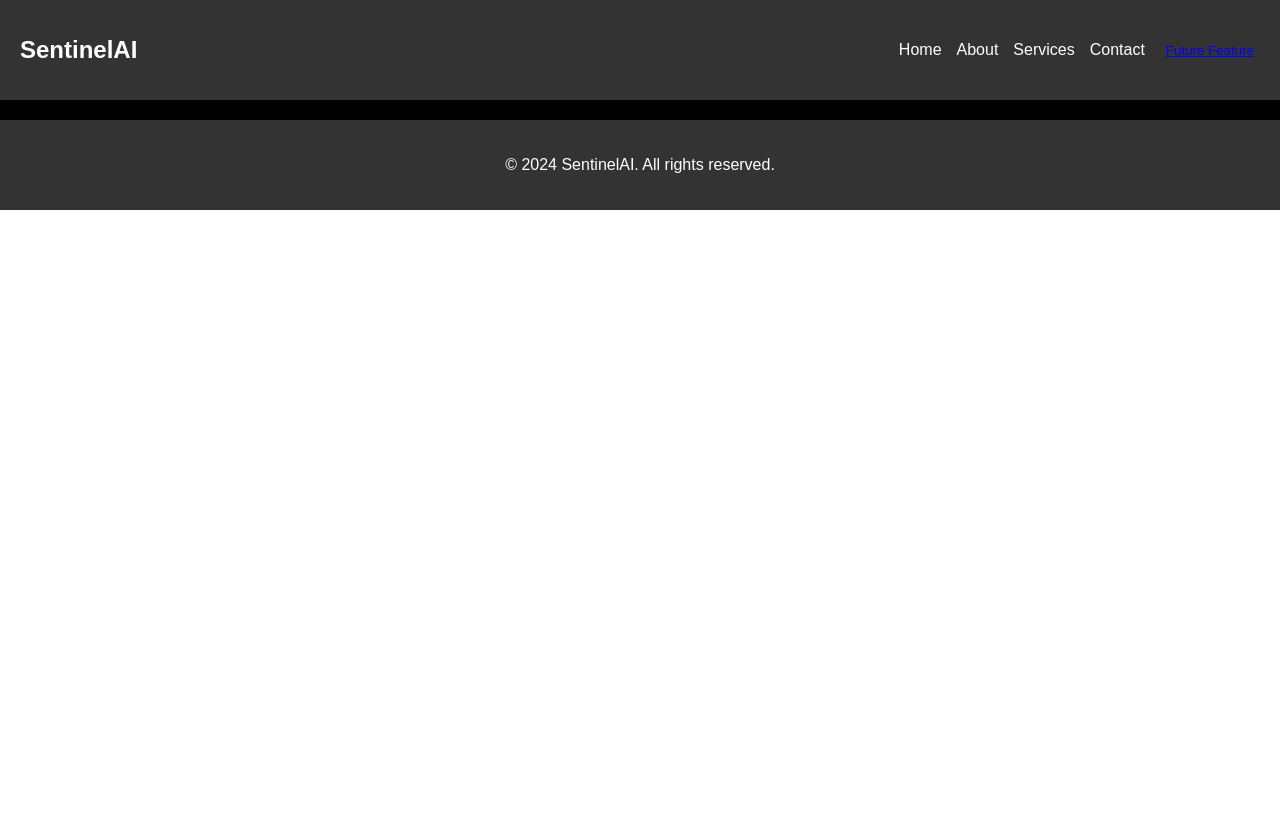
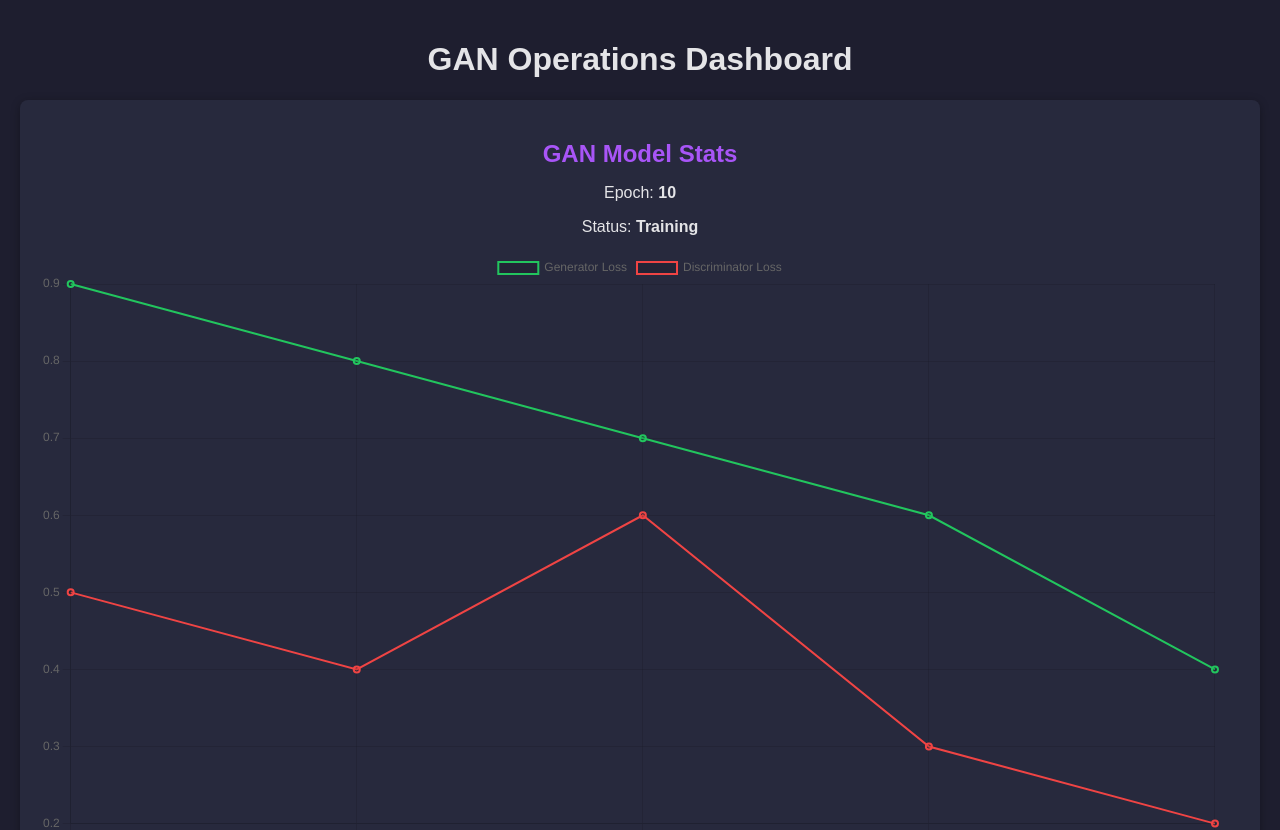
Before and after one commit to Itz-Shashwat/sentinelAI, a React (Create React App) app in the folder sentinelai/: page /gan-operations-dashboard in a window 1280 px wide. Shown: the top 830 px of the page. Before the commit the page ends 800 px from the top, so only its background shows below. Built offline with nearby package versions, Linux system fonts and the light colour scheme.

Commit message:
front end landing page work in progress

```diff
--- a/package.json
+++ b/package.json
@@ -1,5 +1,8 @@
 {
   "dependencies": {
+    "chart.js": "^4.4.7",
+    "react-chartjs-2": "^5.2.0",
+    "react-router-dom": "^7.1.1",
     "web-vitals": "^4.2.4"
   }
 }
--- a/sentinelai/package.json
+++ b/sentinelai/package.json
@@ -4,8 +4,9 @@
   "private": true,
   "dependencies": {
     "cra-template": "1.2.0",
-    "react": "^19.0.0",
-    "react-dom": "^19.0.0",
+    "react": "^18.3.1",
+    "react-chartjs-2": "^5.2.0",
+    "react-dom": "^18.3.1",
     "react-scripts": "5.0.1"
   },
   "scripts": {
--- a/sentinelai/src/App.js
+++ b/sentinelai/src/App.js
@@ -1,12 +1,19 @@
-import logo from './logo.svg';
+import React from 'react';
 import './App.css';
 import LandingPage from './LandingPage';
+import GANOperationsDashboard from './GANOperationsDashboard';
+import { BrowserRouter as Router, Routes, Route } from 'react-router-dom';
 
 function App() {
   return (
-    <div className="App">
-      <LandingPage />
-    </div>
+    <Router>
+      <div className="App">
+        <Routes>
+          <Route path="/" element={<LandingPage />} />
+          <Route path="/gan-operations-dashboard" element={<GANOperationsDashboard />} />
+        </Routes>
+      </div>
+    </Router>
   );
 }
 
--- /dev/null
+++ b/sentinelai/src/GANOperationsDashboard.js
@@ -0,0 +1,171 @@
+import React, { useState, useEffect } from "react";
+import { Line, Bar } from "react-chartjs-2";
+import Chart from "chart.js/auto";
+
+const GANOperationsDashboard = () => {
+  // Example state
+  const [ganStats, setGanStats] = useState({
+    epoch: 10,
+    trainingStatus: "Training",
+    generatorLoss: [0.9, 0.8, 0.7, 0.6, 0.4],
+    discriminatorLoss: [0.5, 0.4, 0.6, 0.3, 0.2],
+  });
+
+  const [realVsGeneratedData, setRealVsGeneratedData] = useState({
+    protocolFrequencies: [200, 220],
+  });
+
+  const [tabularData, setTabularData] = useState({
+    real: [
+      { id: 1, source: "192.168.1.1", dest: "192.168.1.2", protocol: "TCP", size: 500 },
+      { id: 2, source: "192.168.1.3", dest: "192.168.1.4", protocol: "UDP", size: 700 },
+    ],
+    generated: [
+      { id: 1, source: "192.168.1.5", dest: "192.168.1.6", protocol: "TCP", size: 520 },
+      { id: 2, source: "192.168.1.7", dest: "192.168.1.8", protocol: "UDP", size: 680 },
+    ],
+  });
+
+  // Line Chart for losses
+  const lossData = {
+    labels: ["Epoch 1", "Epoch 2", "Epoch 3", "Epoch 4", "Epoch 5"],
+    datasets: [
+      {
+        label: "Generator Loss",
+        data: ganStats.generatorLoss,
+        borderColor: "#22c55e",
+        borderWidth: 2,
+        fill: false,
+      },
+      {
+        label: "Discriminator Loss",
+        data: ganStats.discriminatorLoss,
+        borderColor: "#ef4444",
+        borderWidth: 2,
+        fill: false,
+      },
+    ],
+  };
+
+  // Bar Chart for protocol frequencies
+  const protocolData = {
+    labels: ["Real", "Generated"],
+    datasets: [
+      {
+        label: "Protocol Frequencies",
+        data: realVsGeneratedData.protocolFrequencies,
+        backgroundColor: ["#3b82f6", "#f59e0b"],
+      },
+    ],
+  };
+
+  // CSS in JS for dark theme
+  const styles = {
+    container: {
+      backgroundColor: "#1e1e2f",
+      color: "#e4e4e7",
+      padding: "20px",
+      fontFamily: "Arial, sans-serif",
+      minHeight: "100vh",
+    },
+    section: {
+      marginBottom: "20px",
+      padding: "20px",
+      backgroundColor: "#27293d",
+      borderRadius: "8px",
+      boxShadow: "0 2px 10px rgba(0, 0, 0, 0.3)",
+    },
+    heading: {
+      marginBottom: "10px",
+      color: "#a855f7",
+    },
+    table: {
+      width: "100%",
+      borderCollapse: "collapse",
+      textAlign: "left",
+    },
+    th: {
+      backgroundColor: "#3f3f51",
+      color: "#e4e4e7",
+      padding: "10px",
+    },
+    td: {
+      padding: "10px",
+      borderBottom: "1px solid #414165",
+    },
+  };
+
+  return (
+    <div style={styles.container}>
+      <h1 style={{ color: "#e4e4e7", textAlign: "center" }}>GAN Operations Dashboard</h1>
+
+      {/* GAN Model Stats */}
+      <div style={styles.section}>
+        <h2 style={styles.heading}>GAN Model Stats</h2>
+        <p>Epoch: <strong>{ganStats.epoch}</strong></p>
+        <p>Status: <strong>{ganStats.trainingStatus}</strong></p>
+        <Line data={lossData} />
+      </div>
+
+      {/* Data Comparison */}
+      <div style={styles.section}>
+        <h2 style={styles.heading}>Real vs Generated Data</h2>
+        <Bar data={protocolData} />
+      </div>
+
+      {/* Tabular Data */}
+      <div style={styles.section}>
+        <h2 style={styles.heading}>Data Preview</h2>
+        <h3 style={{ color: "#f43f5e" }}>Real Data</h3>
+        <table style={styles.table}>
+          <thead>
+            <tr>
+              <th style={styles.th}>ID</th>
+              <th style={styles.th}>Source</th>
+              <th style={styles.th}>Destination</th>
+              <th style={styles.th}>Protocol</th>
+              <th style={styles.th}>Size</th>
+            </tr>
+          </thead>
+          <tbody>
+            {tabularData.real.map((row) => (
+              <tr key={row.id}>
+                <td style={styles.td}>{row.id}</td>
+                <td style={styles.td}>{row.source}</td>
+                <td style={styles.td}>{row.dest}</td>
+                <td style={styles.td}>{row.protocol}</td>
+                <td style={styles.td}>{row.size}</td>
+              </tr>
+            ))}
+          </tbody>
+        </table>
+
+        <h3 style={{ color: "#3b82f6" }}>Generated Data</h3>
+        <table style={styles.table}>
+          <thead>
+            <tr>
+              <th style={styles.th}>ID</th>
+              <th style={styles.th}>Source</th>
+              <th style={styles.th}>Destination</th>
+              <th style={styles.th}>Protocol</th>
+              <th style={styles.th}>Size</th>
+            </tr>
+          </thead>
+          <tbody>
+            {tabularData.generated.map((row) => (
+              <tr key={row.id}>
+                <td style={styles.td}>{row.id}</td>
+                <td style={styles.td}>{row.source}</td>
+                <td style={styles.td}>{row.dest}</td>
+                <td style={styles.td}>{row.protocol}</td>
+                <td style={styles.td}>{row.size}</td>
+              </tr>
+            ))}
+          </tbody>
+        </table>
+      </div>
+    </div>
+  );
+};
+
+export default GANOperationsDashboard;
--- a/sentinelai/src/LandingPage.js
+++ b/sentinelai/src/LandingPage.js
@@ -1,5 +1,5 @@
 import React from "react";
-
+import GANOperationsDashboard from './GANOperationsDashboard';
 function LandingPage() {
   const wrapperStyle = {
     margin: 0,
@@ -74,17 +74,9 @@ function LandingPage() {
       </header>
       <main>
         <section id="home" style={sectionStyle}>
+        </section>
+        <GANOperationsDashboard/>
 
-        </section>
-        <section id="about" style={sectionStyle}>
-
-        </section>
-        <section id="services" style={sectionStyle}>
-
-        </section>
-        <section id="contact" style={sectionStyle}>
-
-        </section>
       </main>
       <footer style={footerStyle}>
         <p>© 2024 SentinelAI. All rights reserved.</p>
```
Also changed, not shown: 2 other files (tests, documents, lock files or other folders).
